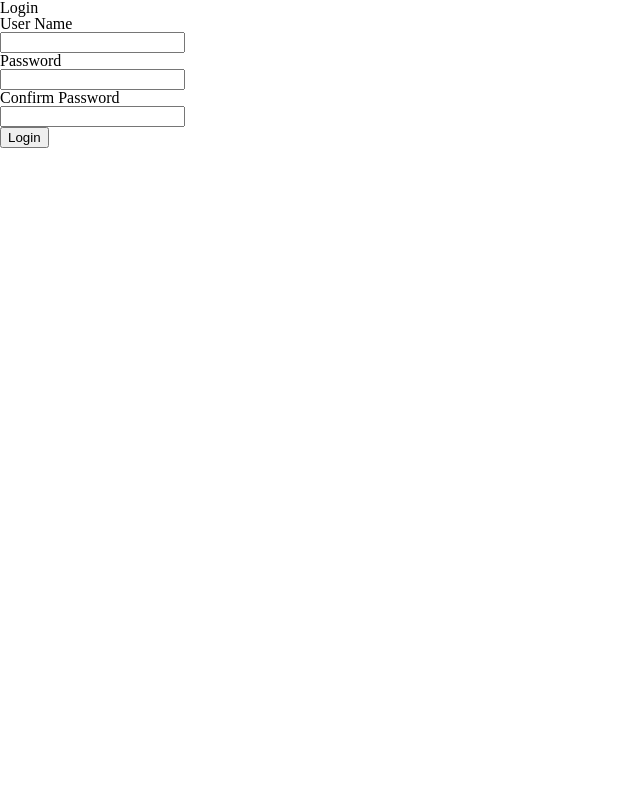
After one commit to DaynaLacoursiere/cmput404-project, a Django app: page /login/ in a window 1280 px wide. The commit adds this page. Shown: the whole page, without its empty margins (0-640 px from the left). Run offline with Django 3.2, Linux system fonts and the light colour scheme.

Commit message:
There is now a login form. Currently does not function.

```diff
--- a/squirespace/blog/templates/blog/base.html
+++ b/squirespace/blog/templates/blog/base.html
@@ -13,6 +13,7 @@
         	<form method="get" action="/reg">
     			<button type="submit">Register</button>
 			</form>
+            <a href="/login"><button class="button">Log-In</button></a>
             {% block content %}
             {% endblock %}
         </div>
--- /dev/null
+++ b/squirespace/blog/templates/blog/login.html
@@ -0,0 +1,34 @@
+<html>
+
+{% block content %}
+{% load staticfiles %}
+<link href="{% static "css/theme.css" %}" rel="stylesheet">
+
+<body>
+	<div class = "container">
+	<h1>Login</h1>
+	<form method="POST" class="login-form" action ="">
+		<div class="form-field">
+			<label for="fstname">User Name</label>
+			<div>
+				<input type = "text" id="uname">
+			</div>
+		</div>
+		<div class="form-field">
+			<label for="password">Password</label>
+			<div>
+            	<input type= PASSWORD id="password"/>
+            </div>
+        </div>
+        <div class="form-field">
+        	<label for="passwordconfirm">Confirm Password</label>
+          	<div>
+          		<input type= PASSWORD  id= "passwordconfirm"/>
+          	</div>
+        </div>
+        <button type="submit" class="save btn btn-default">Login</button>
+	</form>
+
+	</body>
+{% endblock %}
+</html>
--- a/squirespace/blog/urls.py
+++ b/squirespace/blog/urls.py
@@ -8,5 +8,6 @@ urlpatterns = [
 	url(r'^post/(?P<pk>\d+)/edit/$', views.post_edit, name='post_edit'),
 	url(r'^post/(?P<pk>\d+)/delete/$', views.post_delete, name='post_delete'),
 	url(r'^post/(?P<pk>\d+)/comment/$', views.add_comment_to_post, name='add_comment_to_post'),
-	url(r'^reg/$', views.user_registration, name='user_reg')
+	url(r'^reg/$', views.user_registration, name='user_reg'),
+	url(r'^login/$', views.login, name='login')
 ]
--- a/squirespace/blog/views.py
+++ b/squirespace/blog/views.py
@@ -7,6 +7,10 @@ from .forms import PostForm, CommentForm
 def user_registration(request):
     form = PostForm()
     return render(request, 'blog/user_signup.html', {'form': form})
+
+def login(request):
+    form = PostForm()
+    return render(request, 'blog/login.html', {'form': form})
 
 def post_list(request):
     posts = Post.objects.filter(published_date__lte=timezone.now()).order_by('published_date')
```
Also changed, not shown: squirespace/db.sqlite3.
